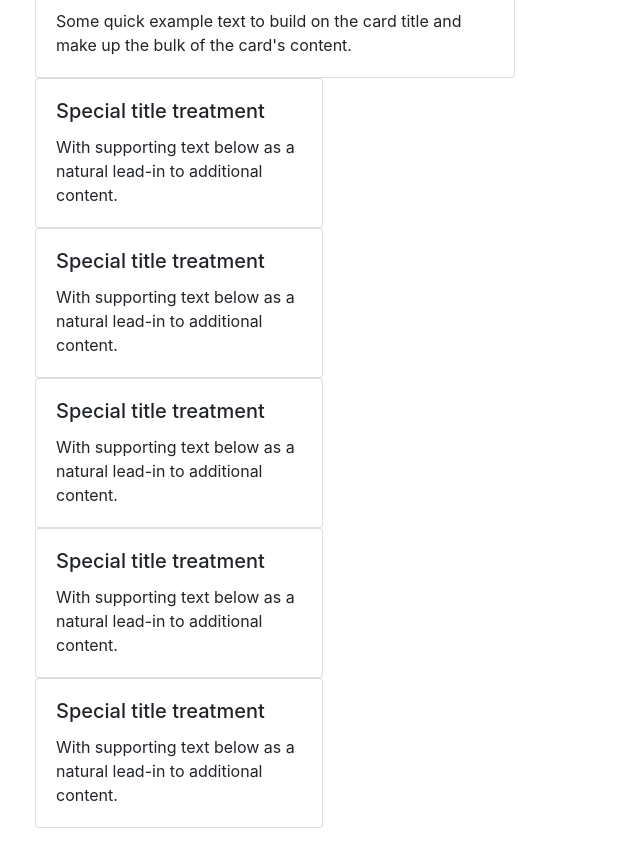
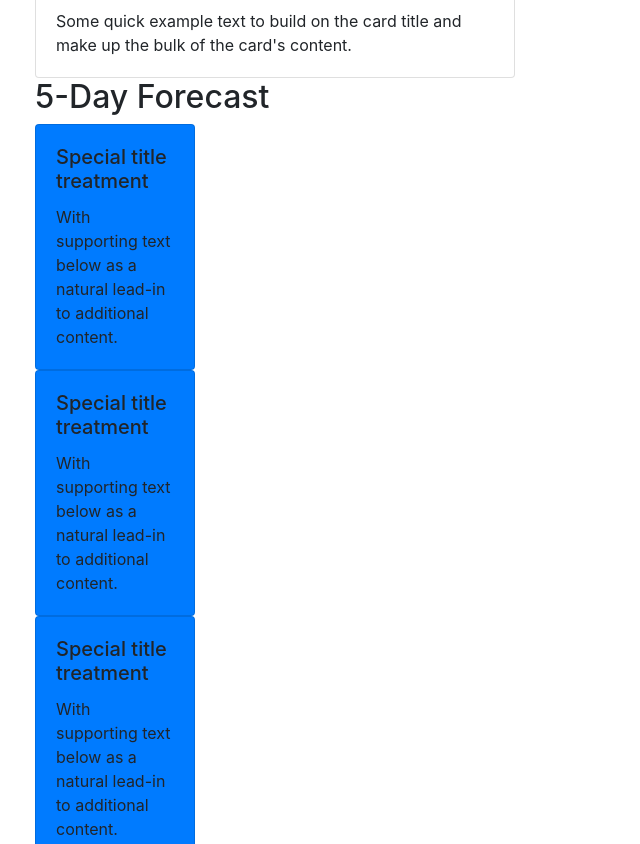
Before and after one commit to lisasosa/Weather-Dashboard, a plain HTML site: page index.html in a window 1280 px wide. Shown: the part 648-1492 px from the top of the page, without its empty margins (0-640 px from the left). Drawn offline with nearby package versions, Linux system fonts and the light colour scheme.

Commit message:
updated html

```diff
--- a/index.html
+++ b/index.html
@@ -48,32 +48,34 @@
                 content.</p>
             </div>
           </div>
+
           <div id="fiveDayForecastDiv">
-          <div class="card" style="width: 18rem;">
+            <h2>5-Day Forecast </h2>
+          <div class="card bg-primary" style="width: 10rem;">
             <div class="card-body">
               <h5 class="card-title">Special title treatment</h5>
               <p class="card-text">With supporting text below as a natural lead-in to additional content.</p>
             </div>
           </div>
-          <div class="card" style="width: 18rem;">
+          <div class="card bg-primary" style="width: 10rem;">
             <div class="card-body">
               <h5 class="card-title">Special title treatment</h5>
               <p class="card-text">With supporting text below as a natural lead-in to additional content.</p>
             </div>
           </div>
-          <div class="card" style="width: 18rem;">
+          <div class="card bg-primary" style="width: 10rem;">
             <div class="card-body">
               <h5 class="card-title">Special title treatment</h5>
               <p class="card-text">With supporting text below as a natural lead-in to additional content.</p>
             </div>
           </div>
-          <div class="card" style="width: 18rem;">
+          <div class="card bg-primary" style="width: 10rem;">
             <div class="card-body">
               <h5 class="card-title">Special title treatment</h5>
               <p class="card-text">With supporting text below as a natural lead-in to additional content.</p>
             </div>
           </div>
-          <div class="card" style="width: 18rem;">
+          <div class="card bg-primary" style="width: 10rem;">
             <div class="card-body">
               <h5 class="card-title">Special title treatment</h5>
               <p class="card-text">With supporting text below as a natural lead-in to additional content.</p>
```
